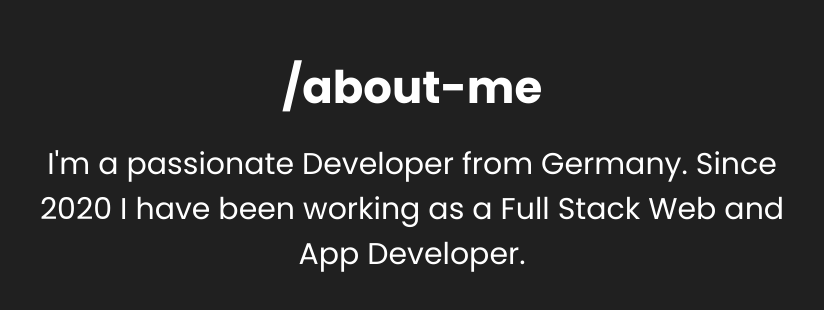
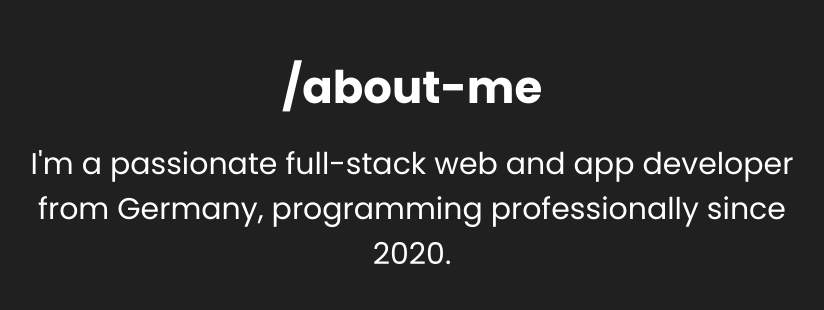
Before and after one commit to Fr3d33/xfurki.de, a website with bundled scripts: page index.html in a window 1280 px wide. Shown: the part 1226-1536 px from the top of the page, without its empty margins (228-1052 px from the left). Built offline with nearby package versions, Linux system fonts and the light colour scheme.

```diff
--- a/index.html
+++ b/index.html
@@ -45,7 +45,7 @@
 
       <section id="section1" class="scrollify-section">
         <h2>/about-me</h2>
-        <p>I'm a passionate Developer from Germany. Since 2020 I have been working as a Full Stack Web and App Developer.</p>
+        <p>I'm a passionate full-stack web and app developer from Germany, programming professionally since 2020.</p>
       </section>
       <section id="section2" class="scrollify-section">Section 2 content</section>
       <section id="section3" class="scrollify-section">Section 3 content</section>
```
Also changed, not shown: 1 other file.
